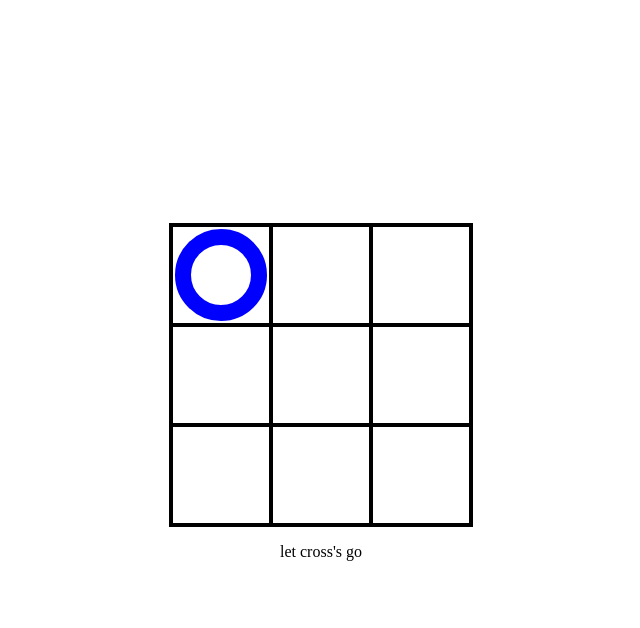
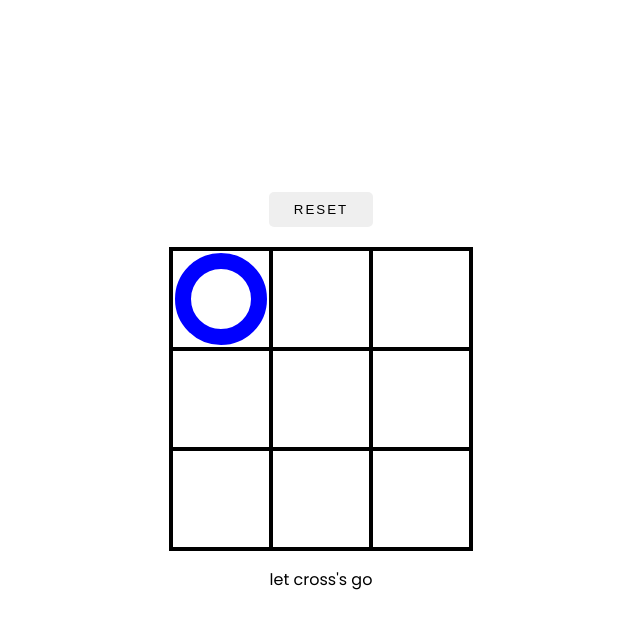
Before and after one commit to kareemAmarah95/Tic-Tac-Toe-Js, a plain HTML site: page index.html in a window 1280 px wide. Both pictures are taken after a click on the element 540 px from the left and 275 px from the top of the page. Shown: the whole page, without its empty margins (319-959 px from the left). Drawn offline with Linux system fonts and the light colour scheme.

Commit message:
game is draw option and reset btn

```diff
--- a/index.html
+++ b/index.html
@@ -7,6 +7,7 @@
     <link rel="stylesheet" href="style.css">
 </head>
 <body>
+    <button onclick="resetGame()">Reset</button>
    <div id="gameboard"></div>
    <p id="info"></p>
     <script src="script.js"></script>
--- a/script.js
+++ b/script.js
@@ -1,7 +1,8 @@
 const gameBoard = document.querySelector("#gameboard");
 const playerInfo = document.querySelector("#info");
-const startAreas = ["", "", "", "", "", "", "", "", ""];
+let startAreas = ["", "", "", "", "", "", "", "", ""];
 let go = "circle";
+
 playerInfo.textContent = "Circle Starts";
 function createBoard() {
   startAreas.forEach((_el, i) => {
@@ -43,7 +44,8 @@ function checkForWin() {
 
   winningCombos.forEach((array) => {
     const circleWins = array.every((cell) =>
-    allSquares[cell].firstChild?.classList.contains("circle"));
+      allSquares[cell].firstChild?.classList.contains("circle")
+    );
     if (circleWins) {
       playerInfo.textContent = "Circle Wins";
       allSquares.forEach((square) =>
@@ -55,7 +57,8 @@ function checkForWin() {
 
   winningCombos.forEach((array) => {
     const crossWins = array.every((cell) =>
-    allSquares[cell].firstChild?.classList.contains("cross"));
+      allSquares[cell].firstChild?.classList.contains("cross")
+    );
     if (crossWins) {
       playerInfo.textContent = "Cross Wins";
       allSquares.forEach((square) =>
@@ -64,4 +67,24 @@ function checkForWin() {
       return;
     }
   });
+
+  const isDraw = Array.from(allSquares).every(
+    (square) =>
+      square.firstChild?.classList.contains("circle") ||
+      square.firstChild?.classList.contains("cross")
+  );
+  if (isDraw) {
+    playerInfo.textContent = "Game Is Draw";
+    allSquares.forEach((square) => square.replaceWith(square.cloneNode(true)));
+  }
 }
+
+function resetGame() {
+  const allSquares = document.querySelectorAll(".square");
+  allSquares.forEach((square) => {
+    square.innerText = "";
+    go = "circle";
+    playerInfo.textContent = `let ${go}'s go`;
+    square.addEventListener("click", addGo);
+  });
+}
--- a/style.css
+++ b/style.css
@@ -1,3 +1,4 @@
+@import url('https://fonts.googleapis.com/css2?family=Poppins:wght@100;200;300;400;500;600;700;800;900&display=swap');
 body{
     margin: 0;
     padding: 0;
@@ -7,6 +8,7 @@ body{
     align-items: center;
     justify-content: center;
     height: 100vh;
+    font-family: 'Poppins', sans-serif;
 }
 
 #gameboard{
@@ -60,3 +62,21 @@ body{
     margin-top: -15px;
     top: 50%;
 }
+
+button{
+    padding: 10px 25px;
+    text-align: center;
+    margin-bottom: 20px;
+    cursor: pointer;
+    letter-spacing: 2px;
+    transition: 0.3s ease-in-out;
+    color: black;
+    border: none;
+    border-radius: 5px;
+    text-transform: uppercase;
+}
+
+button:hover{
+    background-color: black;
+    color: white
+}
```
